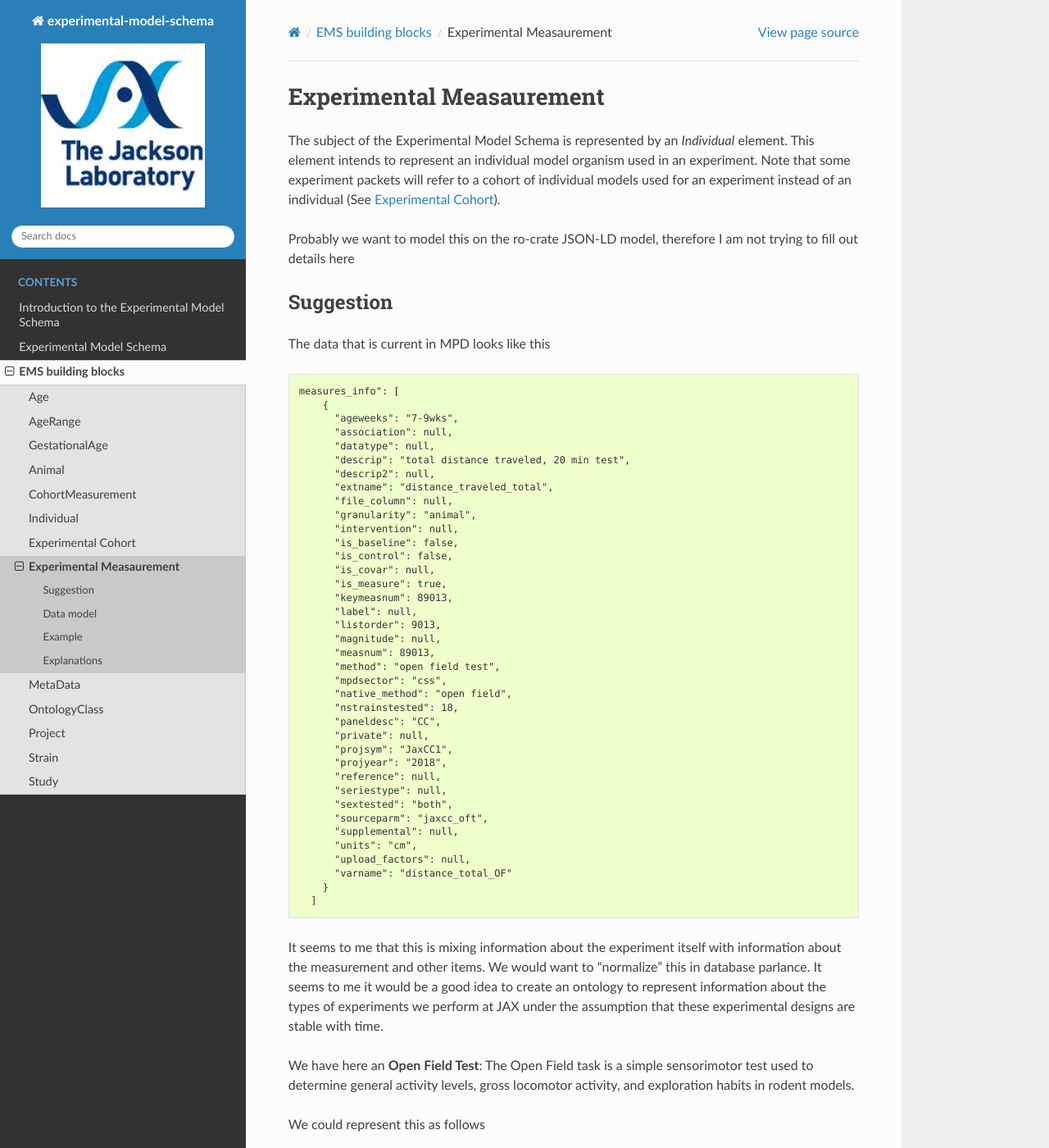
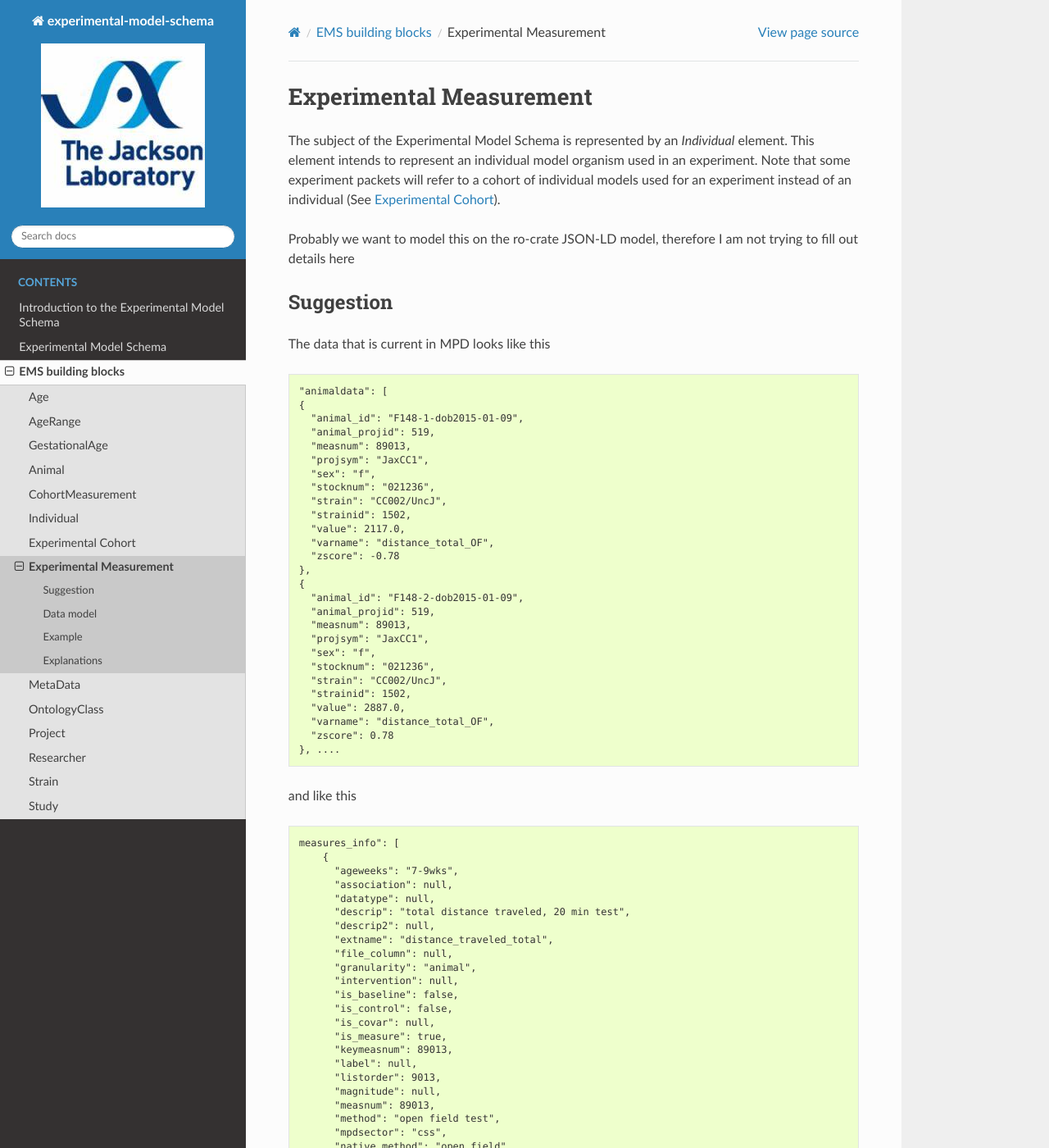
Before and after one commit to TheJacksonLaboratory/ExperimentalModelSchema, a Sphinx documentation site: the page built from docs/experimental_measurement.rst, in a window 1280 px wide and 1400 px high. Shown: the whole window at 82% size. Built offline with Sphinx 7.4.7 and the Read the Docs theme 2.0.0, drawn with Linux system fonts in a browser that asks for light colours; pages that are not in the unit, such as notebooks, are missing from menus.

Commit message:
researcher

```diff
--- a/docs/building-blocks.rst
+++ b/docs/building-blocks.rst
@@ -25,5 +25,6 @@
    metadata
    ontologyclass
    project
+   researcher
    strain
    study
--- a/docs/experimental_measurement.rst
+++ b/docs/experimental_measurement.rst
@@ -1,8 +1,8 @@
 .. _rstexperimental_measurement:
 
-#########################
-Experimental Measaurement
-#########################
+########################
+Experimental Measurement
+########################
 
 The subject of the Experimental Model Schema is represented by an *Individual* element.
 This element intends to represent an individual model organism used in an experiment.
@@ -16,6 +16,38 @@
 ##########
 
 The data that is current in MPD looks like this
+
+.. code-block:: console
+
+    "animaldata": [
+    {
+      "animal_id": "F148-1-dob2015-01-09",
+      "animal_projid": 519,
+      "measnum": 89013,
+      "projsym": "JaxCC1",
+      "sex": "f",
+      "stocknum": "021236",
+      "strain": "CC002/UncJ",
+      "strainid": 1502,
+      "value": 2117.0,
+      "varname": "distance_total_OF",
+      "zscore": -0.78
+    },
+    {
+      "animal_id": "F148-2-dob2015-01-09",
+      "animal_projid": 519,
+      "measnum": 89013,
+      "projsym": "JaxCC1",
+      "sex": "f",
+      "stocknum": "021236",
+      "strain": "CC002/UncJ",
+      "strainid": 1502,
+      "value": 2887.0,
+      "varname": "distance_total_OF",
+      "zscore": 0.78
+    }, ....
+
+and like this
 
 .. code-block:: console
 
```
Also changed, not shown: docs/researcher.rst (added, +81 -0 lines).
